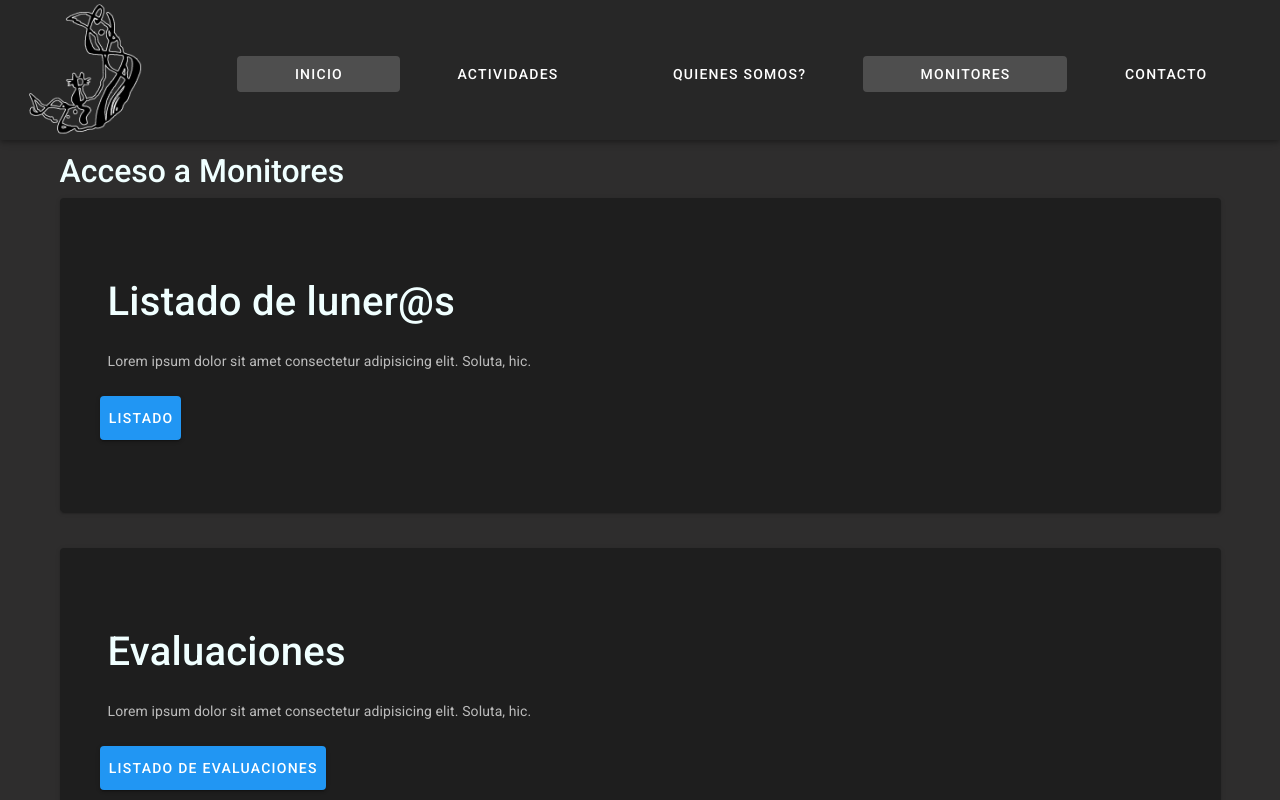
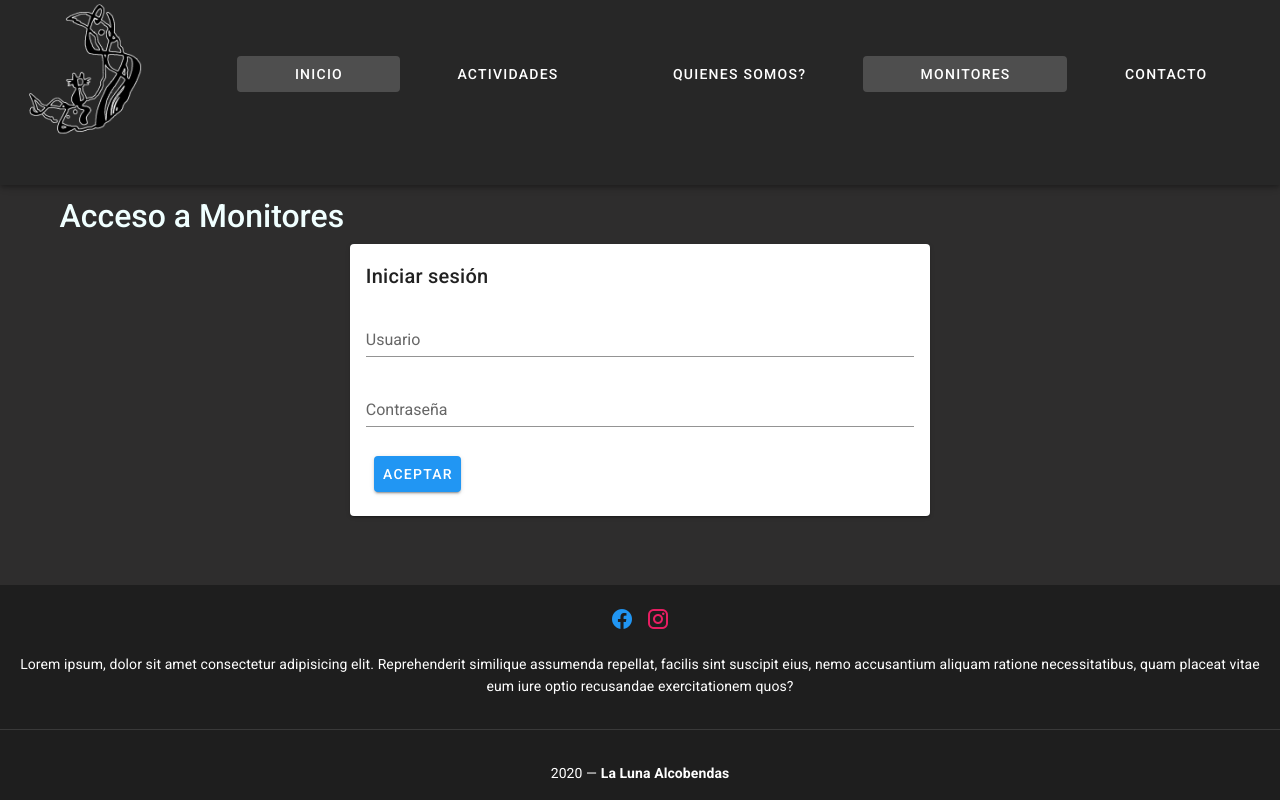
Before and after one commit to SaraSat/Aplicacion-Vue-LaLuna, a Vue app: page /#/login in a window 1280 px wide. Shown: the top 800 px of the page. Built offline with nearby package versions, Linux system fonts and the light colour scheme.

Commit message:
register y login, vistas login

```diff
--- a/src/components/Registro.vue
+++ b/src/components/Registro.vue
@@ -3,11 +3,12 @@
         <v-card dark>
             <v-card-title>Registrar un nuevo monitor</v-card-title>
             <v-card-text>
-                <v-text-field label="Nombre" v-model="datos.nombre"></v-text-field>
+                <v-text-field label="Nombre" v-model="datos.name"></v-text-field>
                 <v-text-field label="Apellidos" v-model="datos.apellidos"></v-text-field>
                 <v-text-field label="Telefono" v-model="datos.telefono"></v-text-field>
                 <v-text-field label="Correo" v-model="datos.email"></v-text-field>
-                <v-text-field label="Contaseña" v-model="datos.contraseña"></v-text-field>
+                <v-text-field label="Contaseña" v-model="datos.password"></v-text-field>
+                <v-text-field label="Repite contraseña" v-model="datos.c_password"></v-text-field>
                 <v-text-field label="Comentarios" v-model="datos.coment"></v-text-field>
             </v-card-text>
             <v-card-actions>
@@ -23,24 +24,26 @@
     data() {
         return{
             datos:{
-                nombre:'',
+                name:'',
                 apellidos:'',
                 telefono:'',
                 email:'',
-                contraseña:'',
+                password:'',
+                c_password:'',
                 coment:''
             }
         }
     },
     methods: {
         insertar() {
-            this.$store.dispatch('insertMonitor', {datos:this.datos})
+            this.$store.dispatch('registro', {datos:this.datos})
             this.datos={
-                nombre:'',
+                name:'',
                 apellidos:'',
                 telefono:'',
                 email:'',
-                contraseña:'',
+                password:'',
+                c_password:'',
                 coment:''
 
             }
--- a/src/store/index.js
+++ b/src/store/index.js
@@ -33,11 +33,11 @@
             }
         }
         //Login --> petición ajax al login
-    connect(user, password) {
+    login(datos) {
         return new Promise((resolutionFunc, rejectionFunc) => {
-            axios.post(this.server + '/api/auth', {
-                username: user,
-                password: password
+            axios.post(this.server + '/api/login', {
+                email: datos.email,
+                password: datos.password
             }).then((res) => {
                 this.auth_token = res.data.auth_token;
                 this.___setCookie('lauth', this.auth_token, 1);
@@ -48,27 +48,20 @@
         });
     }
 
-    //Validación de la sesión
-    validateSession() {
+    register(datos){
         return new Promise((resolutionFunc, rejectionFunc) => {
-            if (!this.auth_token) {
-                rejectionFunc(null);
-                return;
-            }
-            const instance = axios.create({
-                baseURL: this.server,
-                //timeout: 1000,
-                headers: { 'Authorization': 'Bearer ' + this.auth_token }
-            });
-
-            instance.get(this.server + '/api/auth/', {
-
+            axios.post(this.server + '/api/register', {
+                name: datos.name,
+                password: datos.password,
+                c_password:datos.c_password,
+                email:datos.email
             }).then((res) => {
                 resolutionFunc(res.data)
             }).catch((res) => {
                 rejectionFunc(res.data)
             });
         });
+
     }
 
     //Peticiones ajax página de inicio:
@@ -315,6 +308,7 @@
         proximaActividad: [],
         actividades: [],
         evaluaciones:[],
+        login:false
     },
     mutations: {
         setProximaActividad: function(state, proximaActividad) {
@@ -325,6 +319,9 @@
         },
         setEvaluaciones(state, evaluaciones) {
             state.evaluaciones = evaluaciones
+        },
+        setLogin(state, login){
+            state.login=login
         }
 
     },
@@ -426,9 +423,20 @@
         },
 
         //Pagina registro:
-        insertMonitor(context, {datos}){
-            client.insert_monitor(datos).then((data)=>{
+        registro(context, {datos}){
+            client.register(datos).then((data)=>{
                 console.log("Registro realizado")
+            }).catch((data)=>{
+                console.log(data)
+            })
+        },
+
+        //login;
+        login(context, {datos}){
+            console.log(datos)
+
+            client.login(datos).then((data)=>{
+                context.commit('setLogin',true)
             }).catch((data)=>{
                 console.log(data)
             })
@@ -446,6 +454,9 @@
         },
         evaluaciones(state) {
             return state.evaluaciones
+        },
+        login(state){
+            return state.login
         }
     },
     modules: {}
--- a/src/views/Actividades.vue
+++ b/src/views/Actividades.vue
@@ -11,7 +11,7 @@
     <v-content>
 
       <!--Dialog para poder insertar una nueva tarjeta actividad -->
-          <v-btn class="d-flex flex-column ml-12" @click="dialog=true" small="">
+          <v-btn class="d-flex flex-column ml-12" @click="dialog=true" small="" v-if="login">
             <v-icon color ="green darken-2" x-large >mdi-pencil</v-icon>
             <span>Insertar</span>
           </v-btn>
@@ -28,8 +28,8 @@
               <v-text-field label="introduce una breve descripción" v-model="desc"></v-text-field>
           </v-card-text>
           <v-card-actions>
-              <v-btn class="success" @click="insertar">Aceptar</v-btn>
-              <v-btn class="error" @click="dialog=false">Cancelar</v-btn>
+              <v-btn class="success" @click="insertar" >Aceptar</v-btn>
+              <v-btn class="error" @click="dialog=false" >Cancelar</v-btn>
           </v-card-actions>
         </v-card>
       </v-dialog>
@@ -44,8 +44,8 @@
               </v-card-subtitle>
               <v-card-text >{{item.desc}}</v-card-text>
               <v-card-actions>
-              <v-btn class="success" @click="preEdit(item.id)"  >Editar</v-btn>
-              <v-btn class="error" @click="eliminar(item.id)" >Eliminar</v-btn>
+              <v-btn class="success" @click="preEdit(item.id)" v-if="login"  >Editar</v-btn>
+              <v-btn class="error" @click="eliminar(item.id)" v-if="login" >Eliminar</v-btn>
               </v-card-actions>
             </v-card>
           </v-flex>
@@ -81,6 +81,9 @@
     items() {
       return this.$store.getters.actividades
     },
+    login() {
+      return this.$store.getters.login
+    }
 
   },
     mounted() {
--- a/src/views/Home.vue
+++ b/src/views/Home.vue
@@ -13,7 +13,7 @@
             Contiene la condicio ed, de tal manera que si se presiona el botón editar, los campos serán inputs-->
             <v-flex xs12>
                 <v-card dark height="100%" class="jumbotron">
-                   <v-btn @click="ed=true"  v-if="!ed" class="info float-right mt-4 mr-4">Editar</v-btn>
+                   <v-btn @click="ed=true"  v-if="!ed && login" class="info float-right mt-4 mr-4">Editar</v-btn>
                     <v-card-title>
                       <h1 v-if="!ed">{{item.dia}}</h1>
                       <h1 v-if="ed"><v-text-field label="Dia" v-model="item.dia"></v-text-field></h1>
@@ -66,6 +66,9 @@
   computed: {
     items() {
       return this.$store.getters.proximaActividad;
+    },
+    login() {
+      return this.$store.getters.login
     }
   },
   data() {
--- a/src/views/Login.vue
+++ b/src/views/Login.vue
@@ -9,8 +9,8 @@
                     <v-card-title>Iniciar sesión</v-card-title>
                     <v-card-text>
                         <v-form @submit.prevent="enter">
-                            <v-text-field label="Usuario" v-model="user"></v-text-field>
-                            <v-text-field label="Contraseña" v-model="pass" type="password"></v-text-field>
+                            <v-text-field label="Usuario" v-model="email"></v-text-field>
+                            <v-text-field label="Contraseña" v-model="password" type="password"></v-text-field>
                     <v-card-actions>
                         <v-btn class="info" type="submit">Aceptar</v-btn>
                     </v-card-actions>
@@ -35,40 +35,28 @@
     components: {
         Logado
     },
+    computed:{
+        login(){
+            return this.$store.getters.login
+        }
+    },
     data() {
         return {
-            users:[
-                {
-                    user:'Sara',
-                    pass:'Sara0000'
-                },
-                {
-                    user:'Tomas',
-                    pass:'Tomas1111'
-                }
-            ],
-            user:'',
-            pass:'',
-            login:true
+
+            email:'',
+            password:''
 
         }
     },
     methods: {
         enter(){
-            var cont = 0
-         this.users.forEach(user => {
-             if(user.user === this.user && user.pass === this.pass){
-                 cont += 1
-             }
+            var datos={
+                email:this.email,
+                password:this.password
+            }
 
-         });
-         if(cont === 0){
-             console.log('Usuario o contraseña erroneas')
-         }else{
-             //this.login=true
-         }
+            this.$store.dispatch('login', {datos:datos})
         }
-
     }
 
 }
```
